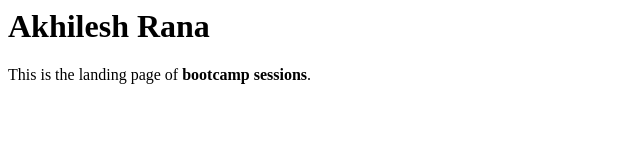
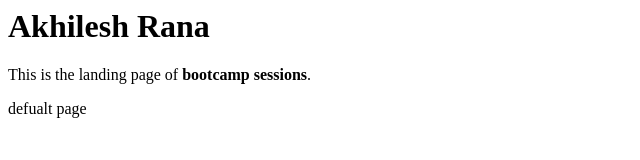
Before and after one commit to akhileshrana123455/s3_static_host, a plain HTML site: page index.html in a window 1280 px wide. Shown: the whole page, without its empty margins (0-640 px from the left). Drawn offline with Linux system fonts and the light colour scheme.

Commit message:
Update index.html
2 commit

```diff
--- a/index.html
+++ b/index.html
@@ -6,5 +6,6 @@
     <h1>Akhilesh Rana</h1>
 
     <p>This is the landing page of <strong>bootcamp sessions</strong>.</p>
+    <p>defualt page</p>
   </body>
 </html>
```
